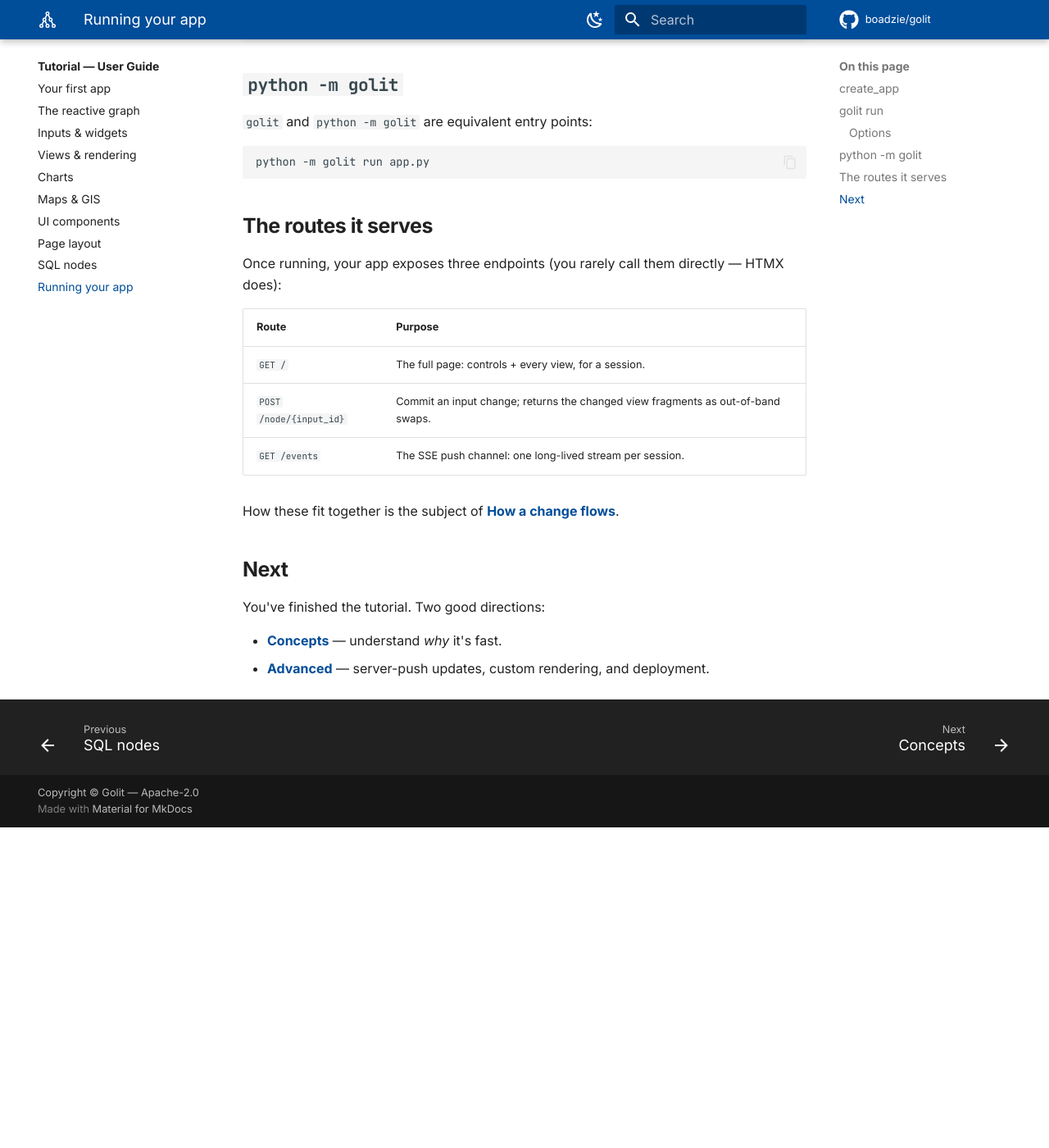
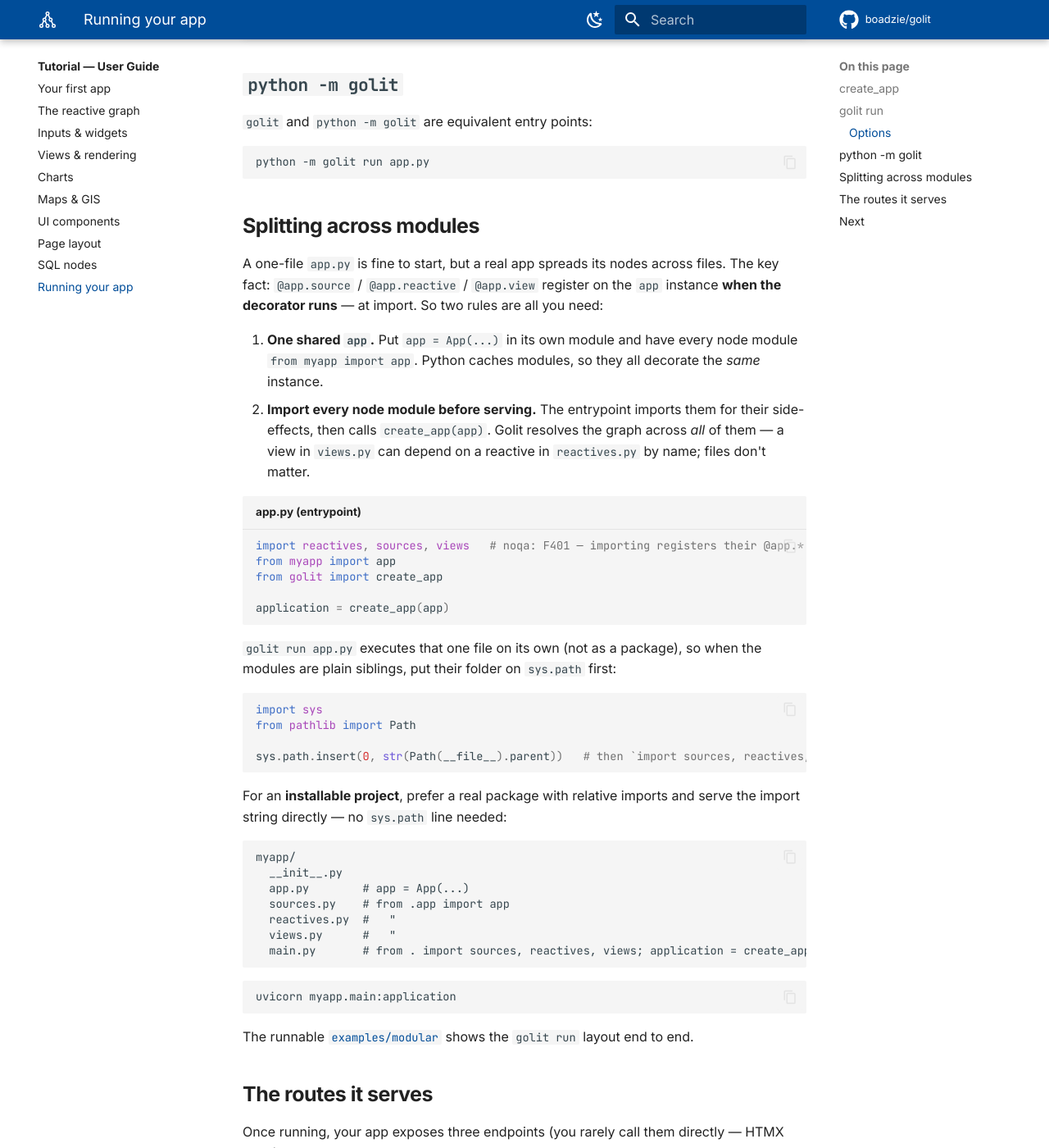
Before and after one commit to Boadzie/golit, an MkDocs documentation site: the page built from docs/tutorial/running.md, in a window 1280 px wide and 1400 px high, scrolled down 1888 px. Shown: the whole window at 82% size. Built offline with MkDocs 1.6.1 and Material for MkDocs 9.7.7, drawn with Linux system fonts in a browser that asks for light colours; comment, search, counter and statistics services are not loaded; before the commit the page ends 2897 px from its top, so only the background shows below that.

Commit message:
docs(tutorial): document splitting an app across modules

````diff
--- a/docs/tutorial/running.md
+++ b/docs/tutorial/running.md
@@ -78,6 +78,56 @@
 python -m golit run app.py
 ```
 
+## Splitting across modules
+
+A one-file `app.py` is fine to start, but a real app spreads its nodes across files. The key
+fact: `@app.source` / `@app.reactive` / `@app.view` register on the `app` instance **when the
+decorator runs** — at import. So two rules are all you need:
+
+1. **One shared `app`.** Put `app = App(...)` in its own module and have every node module
+   `from myapp import app`. Python caches modules, so they all decorate the *same* instance.
+2. **Import every node module before serving.** The entrypoint imports them for their
+   side-effects, then calls `create_app(app)`. Golit resolves the graph across *all* of them —
+   a view in `views.py` can depend on a reactive in `reactives.py` by name; files don't matter.
+
+```python title="app.py (entrypoint)"
+import reactives, sources, views   # noqa: F401 — importing registers their @app.* nodes
+from myapp import app
+from golit import create_app
+
+application = create_app(app)
+```
+
+`golit run app.py` executes that one file on its own (not as a package), so when the modules
+are plain siblings, put their folder on `sys.path` first:
+
+```python
+import sys
+from pathlib import Path
+
+sys.path.insert(0, str(Path(__file__).parent))   # then `import sources, reactives, views`
+```
+
+For an **installable project**, prefer a real package with relative imports and serve the
+import string directly — no `sys.path` line needed:
+
+```
+myapp/
+  __init__.py
+  app.py        # app = App(...)
+  sources.py    # from .app import app
+  reactives.py  #   "
+  views.py      #   "
+  main.py       # from . import sources, reactives, views; application = create_app(app)
+```
+
+```bash
+uvicorn myapp.main:application
+```
+
+The runnable [`examples/modular`](https://github.com/boadzie/golit/tree/main/examples/modular)
+shows the `golit run` layout end to end.
+
 ## The routes it serves
 
 Once running, your app exposes three endpoints (you rarely call them directly — HTMX does):
````
